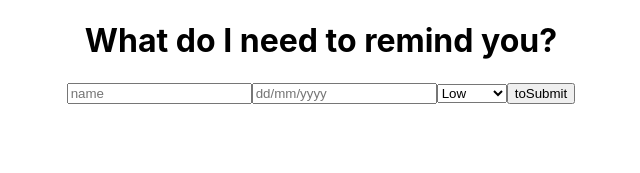
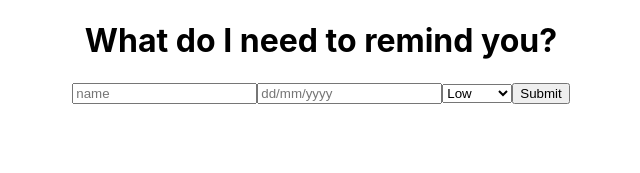
Before and after one commit to NicholasGomis/RemindMe, a React (Create React App) app in the folder remindme/: page / in a window 1280 px wide. Shown: the top 173 px of the page, without its empty margins (319-959 px from the left). Built offline with nearby package versions, Linux system fonts and the light colour scheme.

Commit message:
refactored

```diff
--- a/remindme/src/components/Input/index.js
+++ b/remindme/src/components/Input/index.js
@@ -60,7 +60,7 @@ export default function Input({handleClick}) {
 
         </select>
         {/* <button onClick={(ref) => {handleClick(inputRef.current.value)}}>Add</button> */}
-        <button onClick={toSubmit}>toSubmit</button>
+        <button onClick={toSubmit}> Submit </button>
         </>
     )
 }
```
